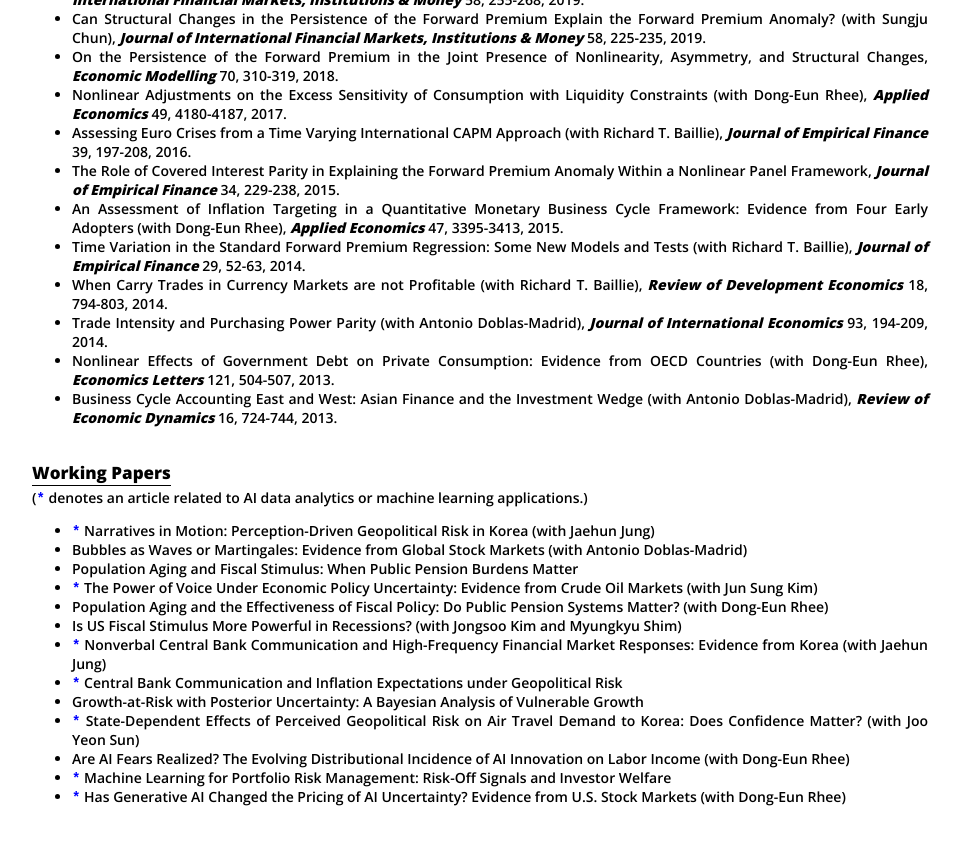
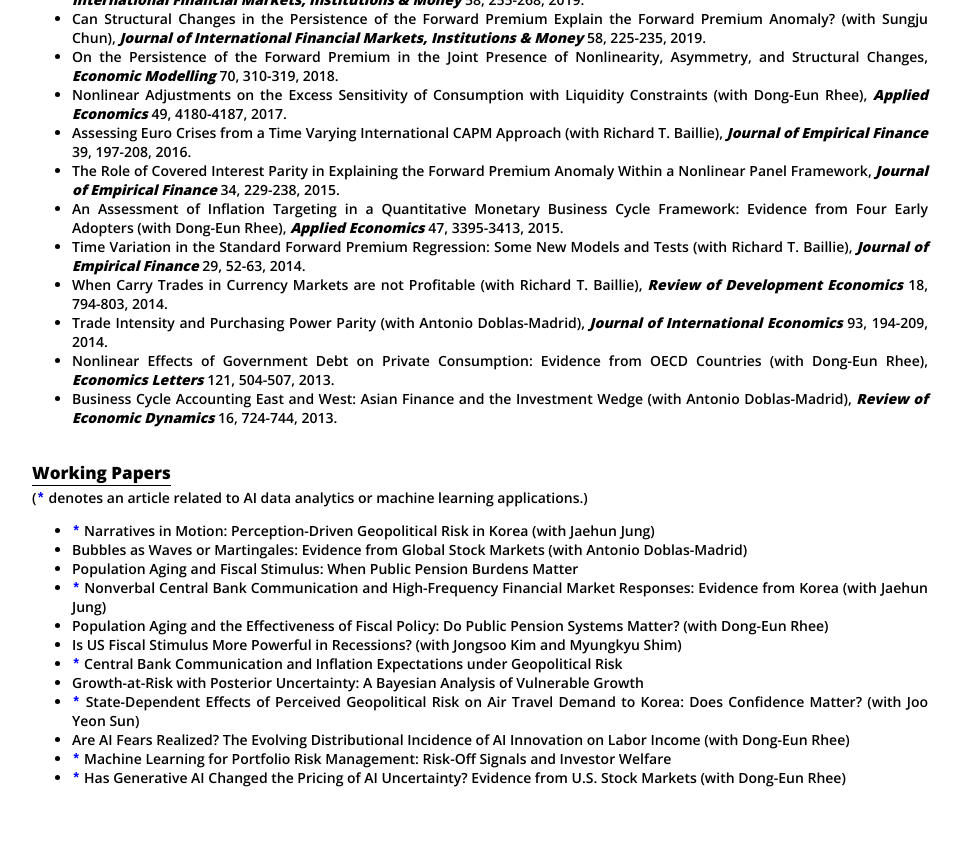
Before and after one commit to dooyeoncho/dooyeoncho.github.io, a Jekyll site: the page built from pages/research.html, in a window 1280 px wide and 900 px high, scrolled down 1332 px. Shown: the top 845 px of the window, without its empty margins (160-1122 px from the left). Built offline with Jekyll 4.4.1, drawn with Linux system fonts in a browser that asks for light colours.

Commit message:
Update research.html

```diff
--- a/pages/research.html
+++ b/pages/research.html
@@ -106,10 +106,9 @@ span.highlight-title {
 		<span class="highlight-title"><li><code style="color : blue"><b>*</b></code> Narratives in Motion: Perception-Driven Geopolitical Risk in Korea (with Jaehun Jung)</li></span>
 		<span class="highlight-title"><li>Bubbles as Waves or Martingales: Evidence from Global Stock Markets (with Antonio Doblas-Madrid)</li></span>
 		<span class="highlight-title"><li>Population Aging and Fiscal Stimulus: When Public Pension Burdens Matter</li></span>
-		<span class="highlight-title"><li><code style="color : blue"><b>*</b></code> The Power of Voice Under Economic Policy Uncertainty: Evidence from Crude Oil Markets (with Jun Sung Kim)</li></span>
+		<span class="highlight-title"><li><code style="color : blue"><b>*</b></code> Nonverbal Central Bank Communication and High-Frequency Financial Market Responses: Evidence from Korea (with Jaehun Jung)</li></span>
 		<span class="highlight-title"><li>Population Aging and the Effectiveness of Fiscal Policy: Do Public Pension Systems Matter? (with Dong-Eun Rhee)</li></span>
 		<span class="highlight-title"><li>Is US Fiscal Stimulus More Powerful in Recessions? (with Jongsoo Kim and Myungkyu Shim)</li></span>
-		<span class="highlight-title"><li><code style="color : blue"><b>*</b></code> Nonverbal Central Bank Communication and High-Frequency Financial Market Responses: Evidence from Korea (with Jaehun Jung)</li></span>
 		<span class="highlight-title"><li><code style="color : blue"><b>*</b></code> Central Bank Communication and Inflation Expectations under Geopolitical Risk</li></span>
 		<span class="highlight-title"><li> Growth-at-Risk with Posterior Uncertainty: A Bayesian Analysis of Vulnerable Growth</li></span>
 		<span class="highlight-title"><li><code style="color : blue"><b>*</b></code> State-Dependent Effects of Perceived Geopolitical Risk on Air Travel Demand to Korea: Does Confidence Matter? (with Joo Yeon Sun)</li></span>
```
